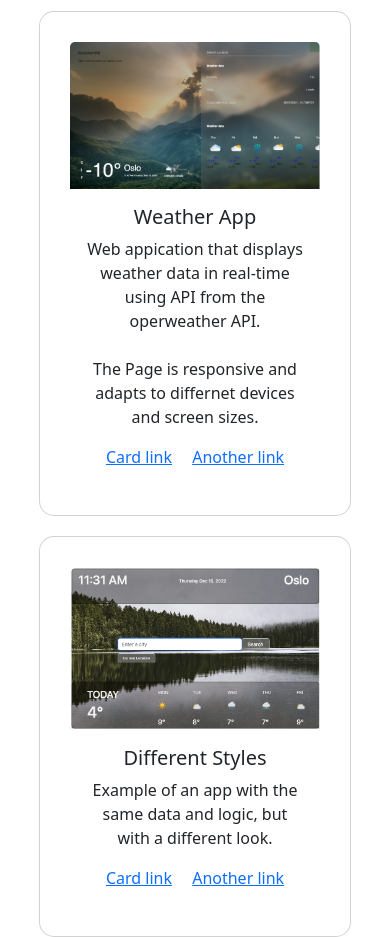
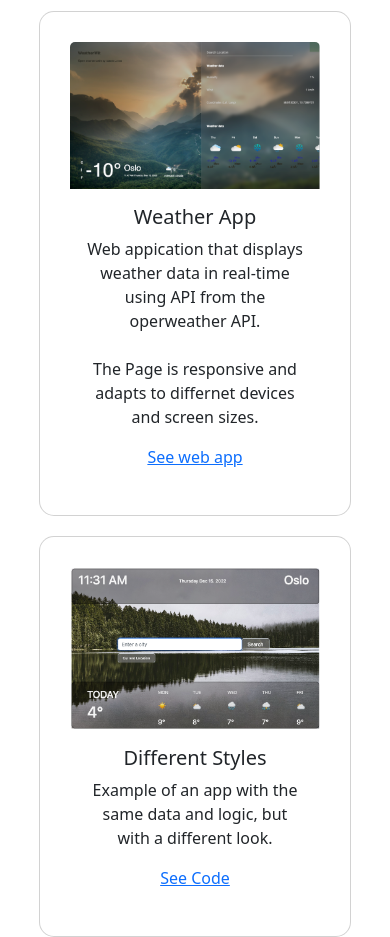
Before and after one commit to Bellzylu/ResponsiveHomework, a plain HTML site: page portfolio.html in a window 390 px wide. Shown: the part 115-1052 px from the top of the page. Drawn offline with nearby package versions, Linux system fonts and the light colour scheme.

Commit message:
last small changes

```diff
--- a/portfolio.html
+++ b/portfolio.html
@@ -151,7 +151,6 @@ font-family: system-ui;
   </div>
 </nav>
 
-<!-- <h1 class="center-txt header"> Example Projects </h1> -->
 
  <div class="container">
 <div class = "row row-position">
@@ -168,8 +167,8 @@ class="card card-style" >
             and adapts to differnet devices and screen sizes.
     </p>
 
-    <a href="#" class="card-link">Card link</a>
-    <a href="#" class="card-link">Another link</a>
+ <a href="http://www.weatherwit.com" target="_blank" class="card-link">See web app</a>
+
   </div>
 </div>
 
@@ -187,7 +186,8 @@ class="card card-style" >
             look.
     </p>
 
-    <a href="#" class="card-link">Card link</a>
-    <a href="#" class="card-link">Another link</a>
+    <a href="https://github.com/Bellzylu/weatherApp.git"
+    target="_blank"
+    class="card-link">See Code</a>
   </div>
   </div>
```
Also changed, not shown: contact.html (+3 -5 lines), designPrinciples.html (+1 -2 lines).
